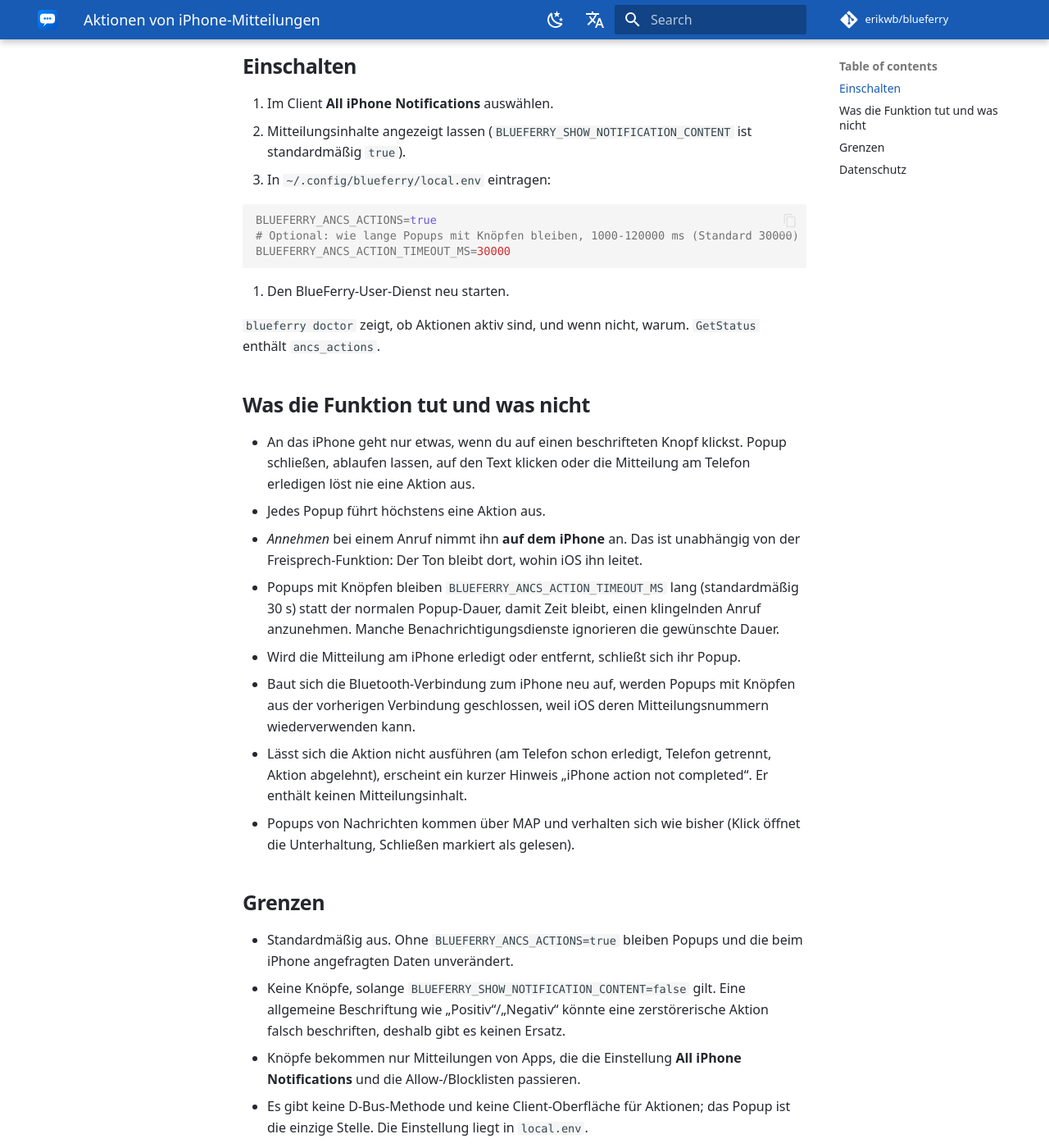
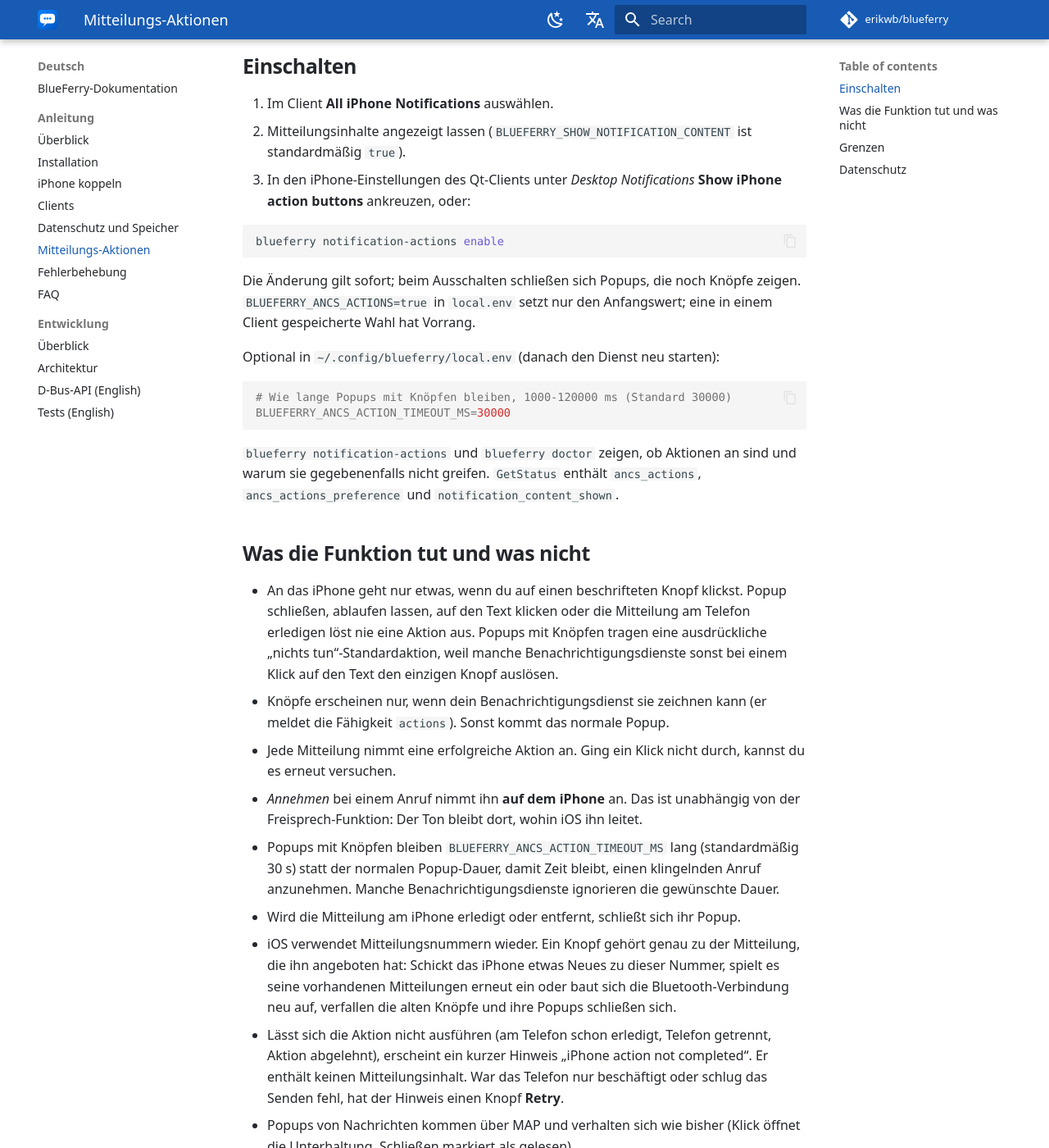
Before and after one commit to erikwb/blueferry, an MkDocs documentation site: the page built from docs/de/user/notification-actions.md, in a window 1280 px wide and 1400 px high, scrolled down 712 px. Shown: the whole window at 82% size. Built offline with MkDocs 1.6.1 and Material for MkDocs 9.7.7, drawn with Linux system fonts in a browser that asks for light colours; some web fonts are replaced; comment, search, counter and statistics services are not loaded; some of the changed text lies outside the part shown.

Commit message:
Document the reworked ANCS notification actions
Describe the saved opt-in (Qt checkbox, CLI command, local.env initial
value), the offer token and UID-reuse protection, the serialized queue,
the capability check and no-op default action, and the Retry notice in
the README, PROTOCOL.md, ARCHITECTURE.md, the D-Bus API page, and the
English and German user guides. Add the guides to the MkDocs navigation.

````diff
--- a/docs/de/user/notification-actions.md
+++ b/docs/de/user/notification-actions.md
@@ -27,25 +27,40 @@ sequenceDiagram
 1. Im Client **All iPhone Notifications** auswählen.
 2. Mitteilungsinhalte angezeigt lassen
    (`BLUEFERRY_SHOW_NOTIFICATION_CONTENT` ist standardmäßig `true`).
-3. In `~/.config/blueferry/local.env` eintragen:
+3. In den iPhone-Einstellungen des Qt-Clients unter *Desktop Notifications*
+   **Show iPhone action buttons** ankreuzen, oder:
 
    ```bash
-   BLUEFERRY_ANCS_ACTIONS=true
-   # Optional: wie lange Popups mit Knöpfen bleiben, 1000-120000 ms (Standard 30000)
-   BLUEFERRY_ANCS_ACTION_TIMEOUT_MS=30000
+   blueferry notification-actions enable
    ```
 
-4. Den BlueFerry-User-Dienst neu starten.
+   Die Änderung gilt sofort; beim Ausschalten schließen sich Popups, die noch
+   Knöpfe zeigen. `BLUEFERRY_ANCS_ACTIONS=true` in `local.env` setzt nur den
+   Anfangswert; eine in einem Client gespeicherte Wahl hat Vorrang.
 
-`blueferry doctor` zeigt, ob Aktionen aktiv sind, und wenn nicht, warum.
-`GetStatus` enthält `ancs_actions`.
+Optional in `~/.config/blueferry/local.env` (danach den Dienst neu starten):
+
+```bash
+# Wie lange Popups mit Knöpfen bleiben, 1000-120000 ms (Standard 30000)
+BLUEFERRY_ANCS_ACTION_TIMEOUT_MS=30000
+```
+
+`blueferry notification-actions` und `blueferry doctor` zeigen, ob Aktionen
+an sind und warum sie gegebenenfalls nicht greifen. `GetStatus` enthält
+`ancs_actions`, `ancs_actions_preference` und `notification_content_shown`.
 
 ## Was die Funktion tut und was nicht
 
 - An das iPhone geht nur etwas, wenn du auf einen beschrifteten Knopf
   klickst. Popup schließen, ablaufen lassen, auf den Text klicken oder die
-  Mitteilung am Telefon erledigen löst nie eine Aktion aus.
-- Jedes Popup führt höchstens eine Aktion aus.
+  Mitteilung am Telefon erledigen löst nie eine Aktion aus. Popups mit
+  Knöpfen tragen eine ausdrückliche „nichts tun“-Standardaktion, weil manche
+  Benachrichtigungsdienste sonst bei einem Klick auf den Text den einzigen
+  Knopf auslösen.
+- Knöpfe erscheinen nur, wenn dein Benachrichtigungsdienst sie zeichnen kann
+  (er meldet die Fähigkeit `actions`). Sonst kommt das normale Popup.
+- Jede Mitteilung nimmt eine erfolgreiche Aktion an. Ging ein Klick nicht
+  durch, kannst du es erneut versuchen.
 - *Annehmen* bei einem Anruf nimmt ihn **auf dem iPhone** an. Das ist
   unabhängig von der Freisprech-Funktion: Der Ton bleibt dort, wohin iOS ihn
   leitet.
@@ -55,26 +70,31 @@ sequenceDiagram
   ignorieren die gewünschte Dauer.
 - Wird die Mitteilung am iPhone erledigt oder entfernt, schließt sich ihr
   Popup.
-- Baut sich die Bluetooth-Verbindung zum iPhone neu auf, werden Popups mit
-  Knöpfen aus der vorherigen Verbindung geschlossen, weil iOS deren
-  Mitteilungsnummern wiederverwenden kann.
+- iOS verwendet Mitteilungsnummern wieder. Ein Knopf gehört genau zu der
+  Mitteilung, die ihn angeboten hat: Schickt das iPhone etwas Neues zu dieser
+  Nummer, spielt es seine vorhandenen Mitteilungen erneut ein oder baut sich
+  die Bluetooth-Verbindung neu auf, verfallen die alten Knöpfe und ihre
+  Popups schließen sich.
 - Lässt sich die Aktion nicht ausführen (am Telefon schon erledigt, Telefon
   getrennt, Aktion abgelehnt), erscheint ein kurzer Hinweis „iPhone action
-  not completed“. Er enthält keinen Mitteilungsinhalt.
+  not completed“. Er enthält keinen Mitteilungsinhalt. War das Telefon nur
+  beschäftigt oder schlug das Senden fehl, hat der Hinweis einen Knopf
+  **Retry**.
 - Popups von Nachrichten kommen über MAP und verhalten sich wie bisher (Klick
   öffnet die Unterhaltung, Schließen markiert als gelesen).
 
 ## Grenzen
 
-- Standardmäßig aus. Ohne `BLUEFERRY_ANCS_ACTIONS=true` bleiben Popups und
-  die beim iPhone angefragten Daten unverändert.
+- Standardmäßig aus. Solange die Funktion aus ist, bleiben Popups und die
+  beim iPhone angefragten Daten unverändert.
 - Keine Knöpfe, solange `BLUEFERRY_SHOW_NOTIFICATION_CONTENT=false` gilt. Eine
   allgemeine Beschriftung wie „Positiv“/„Negativ“ könnte eine zerstörerische
   Aktion falsch beschriften, deshalb gibt es keinen Ersatz.
 - Knöpfe bekommen nur Mitteilungen von Apps, die die Einstellung **All iPhone
   Notifications** und die Allow-/Blocklisten passieren.
-- Es gibt keine D-Bus-Methode und keine Client-Oberfläche für Aktionen; das
-  Popup ist die einzige Stelle. Die Einstellung liegt in `local.env`.
+- Clients schalten die Funktion nur ein oder aus; ausgelöst wird eine Aktion
+  ausschließlich im Popup. GTK- und Quickshell-Client haben noch keinen
+  Schalter; dafür den Qt-Client oder die CLI nehmen.
 - Ob jede iOS-Version für jede Art von Mitteilung Beschriftungen schickt,
   entscheiden iOS und die jeweilige App.
 
--- a/mkdocs.yml
+++ b/mkdocs.yml
@@ -99,6 +99,7 @@ nav:
           - Pair an iPhone: en/user/pairing.md
           - Clients: en/user/clients.md
           - Privacy and storage: en/user/privacy.md
+          - Notification actions: en/user/notification-actions.md
           - Troubleshooting: en/user/troubleshooting.md
           - FAQ: en/user/faq.md
       - Developer guide:
@@ -114,6 +115,7 @@ nav:
           - iPhone koppeln: de/user/pairing.md
           - Clients: de/user/clients.md
           - Datenschutz und Speicher: de/user/privacy.md
+          - Mitteilungs-Aktionen: de/user/notification-actions.md
           - Fehlerbehebung: de/user/troubleshooting.md
           - FAQ: de/user/faq.md
       - Entwicklung:
````
Also changed, not shown: ARCHITECTURE.md (+9 -5 lines), PROTOCOL.md (+11 -5 lines), README.md (+21 -10 lines), docs/en/developer/dbus-api.md (+1 -0 lines), docs/en/user/notification-actions.md (+35 -17 lines).
